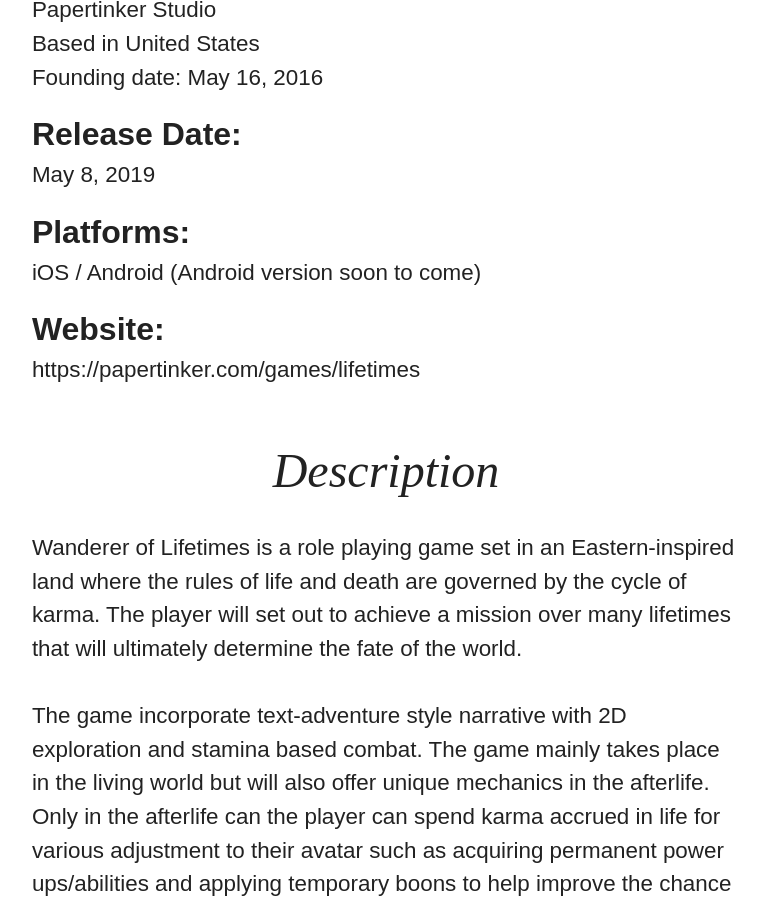
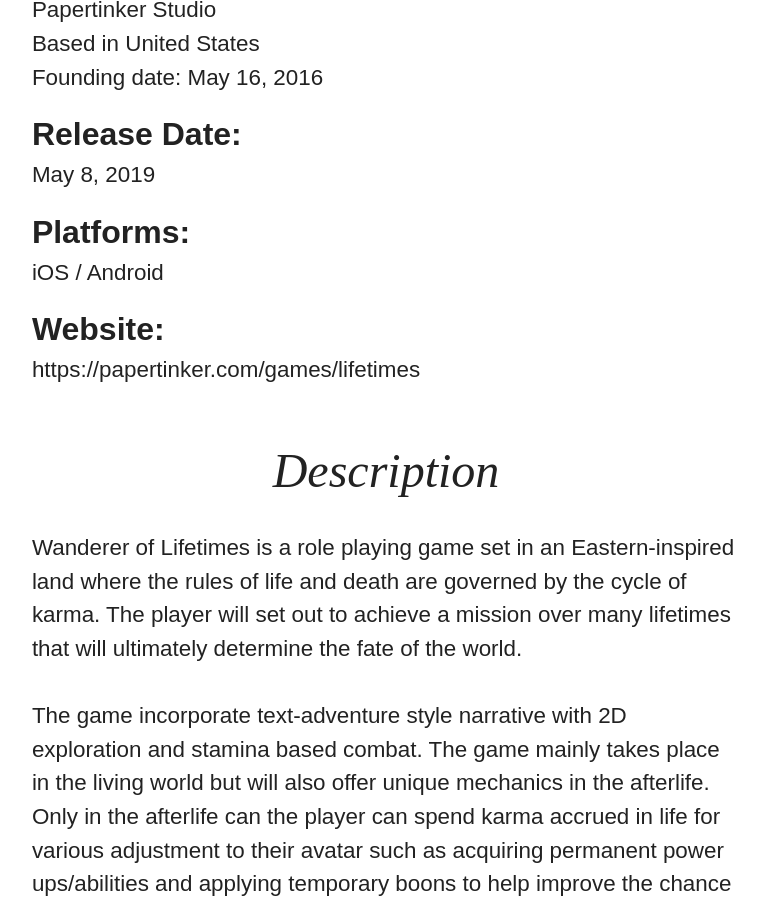
Before and after one commit to papertinker/PaperTinkerSite, a Jekyll site: the page built from games/lifetimes-press-kit.markdown, in a window 1280 px wide and 900 px high, scrolled down 634 px. Shown: the whole window, without its empty margins (254-1018 px from the left). Built offline with Jekyll 4.4.1, drawn with Linux system fonts in a browser that asks for light colours; nearby versions of some CDN libraries; our own code applies the rules of GitHub Pages for plain Markdown files.

Commit message:
Updated Lifetimes Press Kit

```diff
--- a/games/lifetimes-press-kit.markdown
+++ b/games/lifetimes-press-kit.markdown
@@ -37,7 +37,7 @@ ignoreTitle: true
 	Platforms:
 </div>
 <div align="left" style="font-size:1.4em;padding: 0em 0 0em 0; font-weight: normal;">
-	iOS / Android (Android version soon to come)
+	iOS / Android
 </div>
 
 <div align="left" style="font-size:2em;padding: 0.5em 0 0em 0; font-weight: bold;">
```
